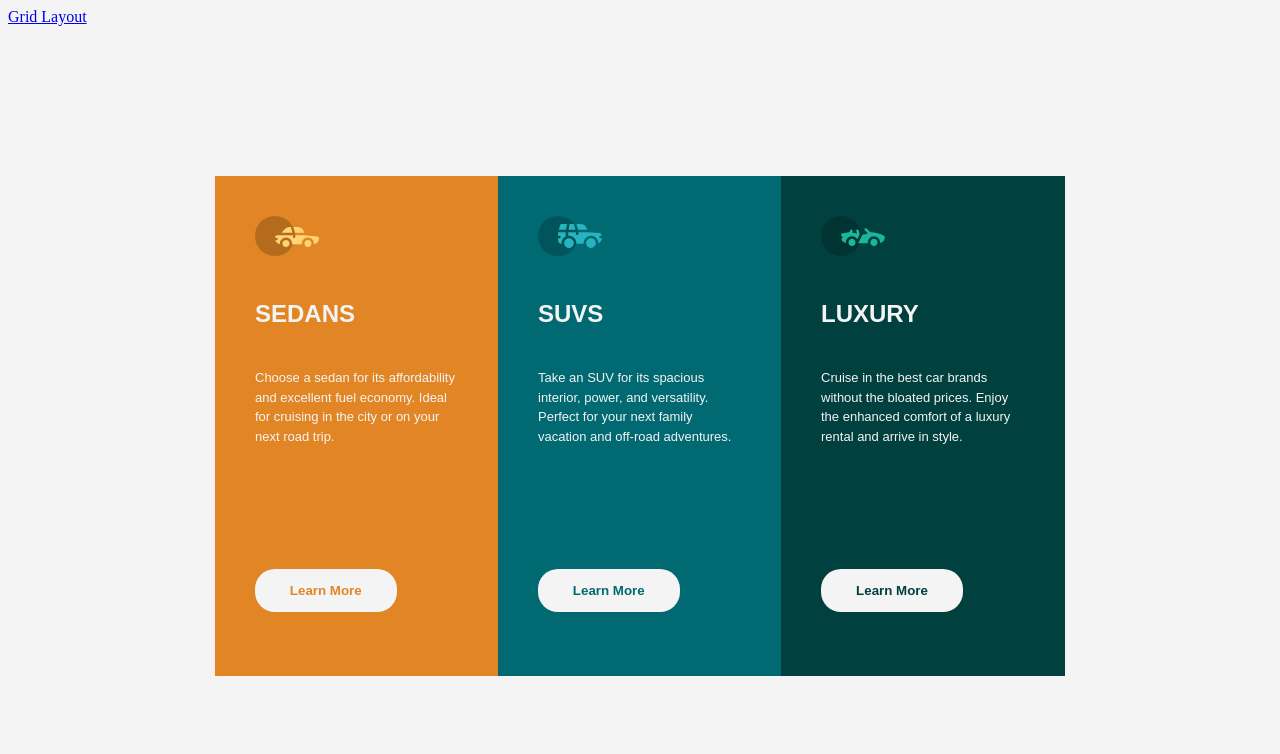
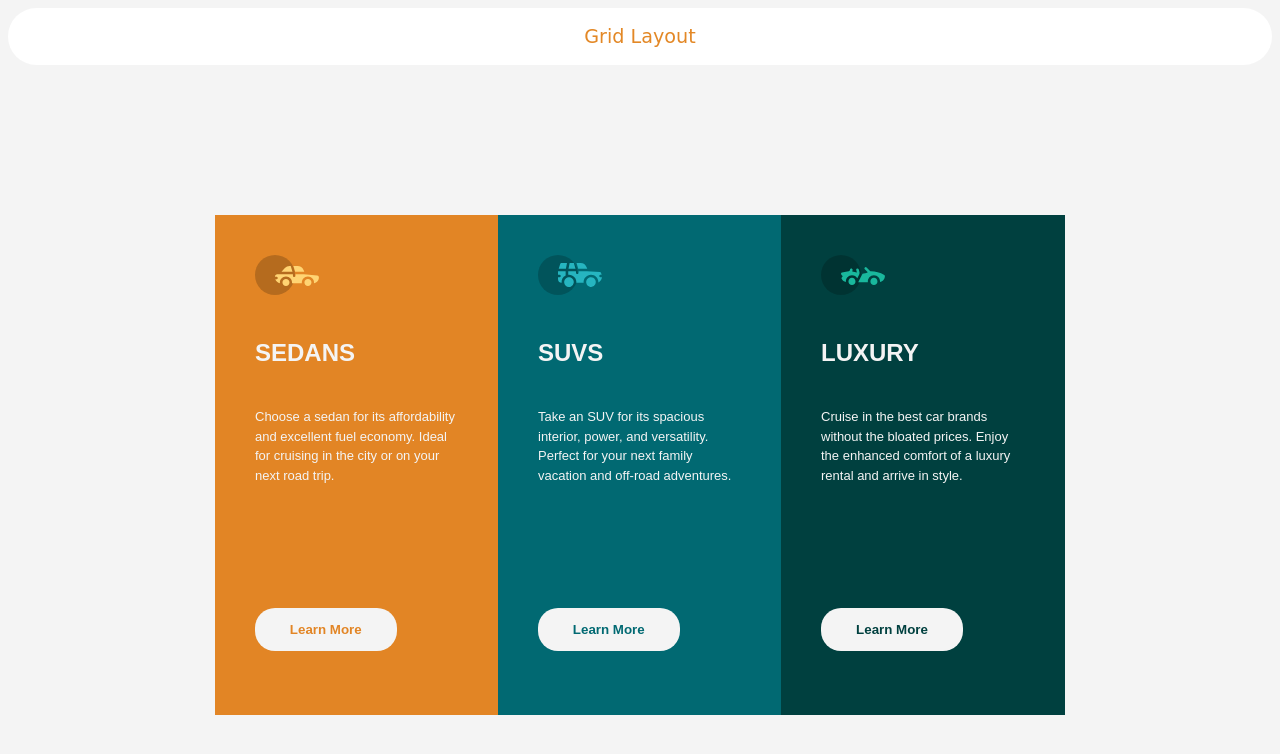
Before and after one commit to JohnnexTee/flexbox_layout, a plain HTML site: page index.html in a window 1280 px wide. Drawn offline with Linux system fonts and the light colour scheme.

Commit message:
Update style.css

```diff
--- a/style.css
+++ b/style.css
@@ -8,6 +8,21 @@ body {
   height: 500px;
   margin: auto;
   margin-top: 150px;
+}
+
+.Navigation {
+    text-align: center;
+    padding: 17px;
+    background-color: white;
+    border-radius: 13cm;
+    margin-top: 8px;
+}
+
+a {
+    text-decoration: none;
+    color: hsl(31, 77%, 52%);
+    font-family: cursive;
+    font-size: larger;
 }
 
 .box1 {
```
